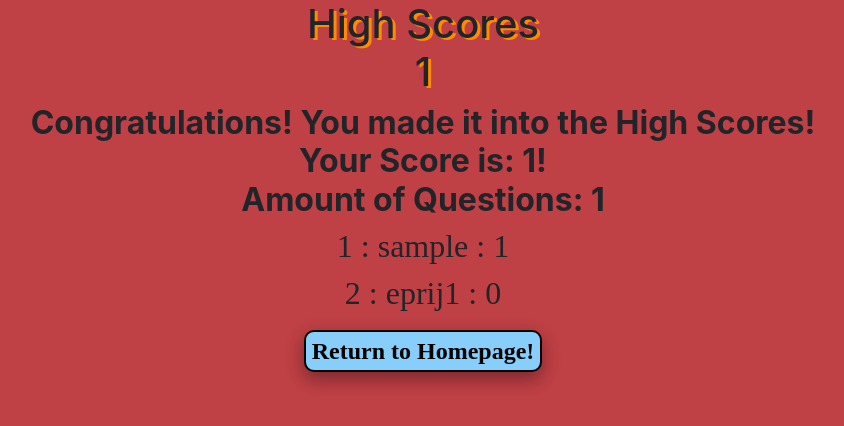
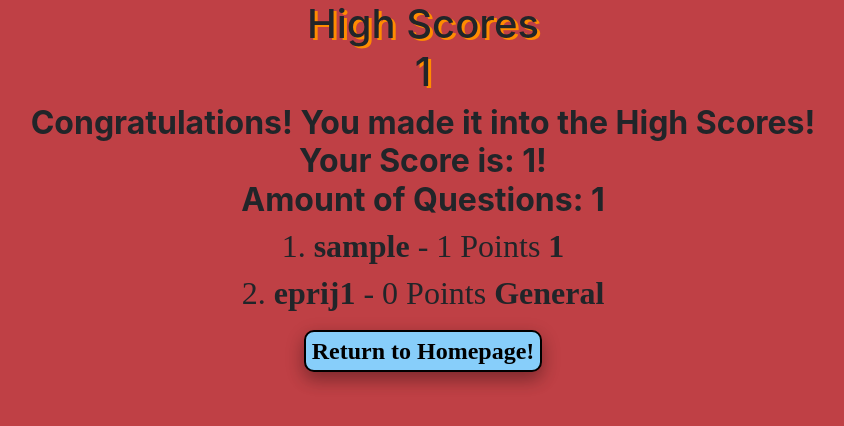
Before and after one commit to Mjnstag/webprogrammeren-project, a Flask app: page /highscore_sp in a window 1280 px wide. Shown: the top 426 px of the page, without its empty margins (217-1061 px from the left). Run offline with Flask 2, Linux system fonts and the light colour scheme; the visitor is signed in with stand-in values (Sample User, id 1); data comes from the database, SQL or seed files in the repository; some libraries are stand-ins or nearby versions.

Commit message:
highscore changes

```diff
--- a/templates/highscore_sp.html
+++ b/templates/highscore_sp.html
@@ -22,7 +22,7 @@
 
 {% for scores in highscoredata %}
 
-        <h2 class="serif" class="center">{{ scores.placement }} : {{ scores.username }} : {{ scores.score }}<br></h2>
+        <h2 class="serif" class="center">{{ scores.placement }}.  <b>{{ scores.username }}</b> - {{ scores.score }} Points <b>{{ scores.category }}</b><br></h2>
 
 
 {% endfor %}
```
